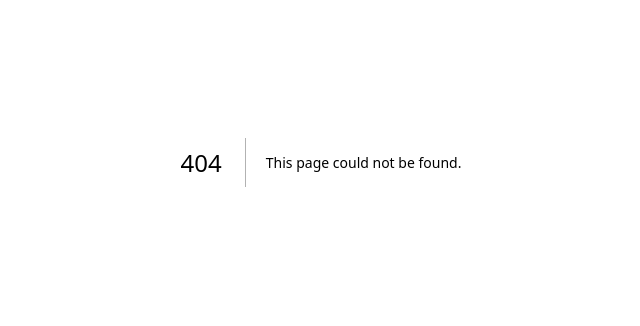
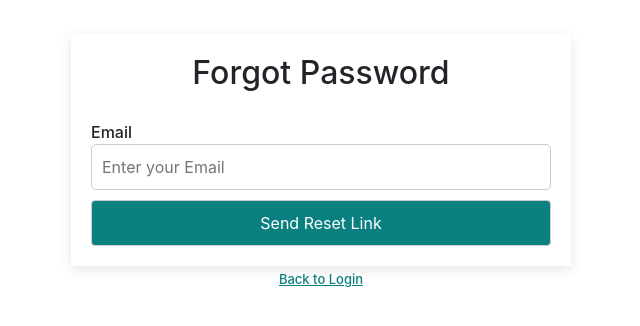
Before and after one commit to TringappsNet/sd-ui-ta-hub-next, a Next.js app: page /forget in a window 1280 px wide. Before the commit this address had no page. Shown: the part 238-564 px from the top of the page, without its empty margins (319-959 px from the left). Built offline with nearby package versions, Linux system fonts and the light colour scheme.

Commit message:
Signupvalidation

```diff
--- /dev/null
+++ b/app/forget/page.tsx
@@ -0,0 +1,95 @@
+"use client";
+import React, { useState } from "react";
+import CustomSnackbar from "../CustomSnackbar/CustomSnackbar";
+import '../styles/forget.css';
+
+interface User {
+  email: string;
+}
+
+const ForgotPassword: React.FC = () => {
+  const [openSnackbar, setOpenSnackbar] = useState(false);
+  const [snackbarMessage, setSnackbarMessage] = useState("");
+  const [snackbarVariant, setSnackbarVariant] = useState<"success" | "error">("success");
+  const [user, setUser] = useState<User>({ email: "" });
+
+  const handleEmailChange = (e: React.ChangeEvent<HTMLInputElement>) => {
+    setUser({ ...user, email: e.target.value });
+  };
+
+  const clear=()=>{
+    user.email="";
+  }
+  const validateForm = () => {
+    let isValid = true;
+    if (!user.email.trim()) {
+      handleSnackbarOpen("Please enter your email address.", "error");
+      isValid = false;
+    }
+    return isValid;
+  };
+
+  const onForgotPassword = async(event:any) => {
+    event.preventDefault();
+    if (validateForm()) {
+        try{
+            handleSnackbarOpen("Link send Succesfully!", "success");
+            clear();
+        } catch(error:any) {
+            handleSnackbarOpen(error.message, "error");
+
+        }
+    }
+  };
+
+  const handleSnackbarOpen = (message: string, variant: "success" | "error") => {
+    setSnackbarMessage(message);
+    setSnackbarVariant(variant);
+    setOpenSnackbar(true);
+  };
+
+  const handleSnackbarClose = () => {
+    setOpenSnackbar(false);
+  };
+
+  return (
+    <form>
+      <CustomSnackbar
+        open={openSnackbar}
+        message={snackbarMessage}
+        onClose={handleSnackbarClose}
+        variant={snackbarVariant}
+      />
+
+      <div className="card1">
+        <h2>Forgot Password</h2>
+
+        <label htmlFor="email" className="Email">
+          Email
+        </label>
+        <input
+          className="input-field"
+          id="email"
+          type="text"
+          name="email"
+          value={user.email}
+          onChange={handleEmailChange}
+          placeholder="Enter your Email"
+        />
+
+        <button onClick={onForgotPassword} className="button">
+          Send Reset Link
+        </button>
+
+      </div>
+      <div className="text-center">
+        <a href="/login" className="forget">
+          Back to Login
+        </a>
+      </div>
+
+    </form>
+  );
+};
+
+export default ForgotPassword;
--- a/app/login/page.tsx
+++ b/app/login/page.tsx
@@ -17,28 +17,35 @@ export default function LoginPage() {
   const [snackbarMessage, setSnackbarMessage] = useState("");
   const [snackbarVariant, setSnackbarVariant] = useState<"success" | "error">("success");
 
+
   const validateForm = () => {
     let isValid = true;
 
     if (!user.email.trim()) {
       handleSnackbarOpen("Email is required", "error");
       isValid = false;
+    } else if (!/^[\w-]+(\.[\w-]+)*@([\w-]+\.)+[a-zA-Z]{2,7}$/.test(user.email)) {
+      handleSnackbarOpen("Invalid email format", "error");
+      isValid = false;
     } else if (!user.password.trim()) {
       handleSnackbarOpen("Password is required", "error");
+      isValid = false;
+    } else if (user.password.length < 8) {
+      handleSnackbarOpen("Password must be at least 8 characters long", "error");
       isValid = false;
     }
 
     return isValid;
   };
-
   const onLogin = async (event: any) => {
     event.preventDefault();
     if (validateForm()) {
       try {
-        const response = await axios.post("/api/users/login", user);
-        console.log("Login success", response.data);
+        // const response = await axios.post("/api/users/login", user);
+        // console.log("Login success", response.data);
+        handleSnackbarOpen("Succesfully Login!!","success");
         toast.success("Login success");
-        router.push("/profile");
+        router.push("/form");
       } catch (error: any) {
         handleSnackbarOpen(error.message, "error");
       }
@@ -100,7 +107,7 @@ export default function LoginPage() {
           placeholder="Password"
         />
 
-        <a href="/signup" className="forget">
+        <a href="/forget" className="forget">
           Forget password?
         </a>
 
--- a/app/signup/page.tsx
+++ b/app/signup/page.tsx
@@ -1,5 +1,7 @@
 "use client";
 import React, { useState, SyntheticEvent, ChangeEvent } from "react";
+import { useRouter } from "next/navigation";
+
 import axios from "axios";
 import PhoneInput from 'react-phone-number-input';
 import 'react-phone-number-input/style.css';
@@ -8,6 +10,7 @@ import 'bootstrap/dist/css/bootstrap.css';
 import CustomSnackbar from "../CustomSnackbar/CustomSnackbar";
 
 export default function SignupPage() {
+    const router=useRouter();
     const [user, setUser] = useState({
         email: "",
         password: "",
@@ -31,32 +34,29 @@ export default function SignupPage() {
 
         if (!user.username.trim()) {
           isValid = false;
-            handleSnackbarOpen("Username cannot be empty!", "error");
-        }
-        else if (!user.email.trim()) {
+          handleSnackbarOpen("Username required!", "error");
+        } else if (!user.email.trim()) {
           isValid = false;
-            handleSnackbarOpen("Email cannot be empty!", "error");
+          handleSnackbarOpen("Email required!", "error");
+        } else if (!/^[\w-]+(\.[\w-]+)*@([\w-]+\.)+[a-zA-Z]{2,7}$/.test(user.email)) {
+          isValid = false;
+          handleSnackbarOpen("Invalid email format", "error");
+        } else if (!user.phone.trim()) {
+          isValid = false;
+          handleSnackbarOpen("Phone required!", "error");
 
-        }
-        else if (!user.phone.trim()) {
+        } else if (!user.password.trim()) {
           isValid = false;
-            handleSnackbarOpen("Phone cannot be empty!", "error");
-
-        }
-        else if (!user.password.trim()) {
+          handleSnackbarOpen("Password required!", "error");
+        } else if (!user.confirmpassword.trim()) {
           isValid = false;
-            handleSnackbarOpen("Password cannot be empty!", "error");
-
-        }
-        else if (!user.confirmpassword.trim()) {
+          handleSnackbarOpen("Confirm Password required!", "error");
+        } else if (user.password.trim() !== user.confirmpassword.trim()) {
           isValid = false;
-            handleSnackbarOpen("Confirmpassword cannot be empty!", "error");
-
-        }
-        else if (user.password.trim() !== user.confirmpassword.trim()) {
+          handleSnackbarOpen("Passwords do not match!", "error");
+        } else if (user.password.length < 8) {
           isValid = false;
-            handleSnackbarOpen("Password cannot be match!", "error");
-
+          handleSnackbarOpen("Password must be at least 8 characters long", "error");
         }
 
         return isValid;
@@ -70,8 +70,12 @@ export default function SignupPage() {
                 handleSnackbarOpen("Successfully Registered!!!", "success");
                 clear();
                 console.log("Register Success");
-            } catch (error) {
-                console.error("Signup error:", error);
+                router.push('/login');
+
+            } catch (error:any) {
+                // console.error("Signup error:", error);
+                handleSnackbarOpen(error.message, "error");
+
             } finally {
                 setLoading(false);
             }
@@ -109,7 +113,7 @@ export default function SignupPage() {
                     value={user.username}
                     onChange={(e) => setUser({ ...user, username: e.target.value })}
                     placeholder="Enter your username"
-                    style={{ borderColor: (formSubmitted && !user.username.trim()) ? "red" : "" }}
+                    style={{ borderColor: (formSubmitted && !user.username.trim()) ? "grey" : "" }}
                 />
                 <label htmlFor="email">Email</label>
                 <input
@@ -119,7 +123,7 @@ export default function SignupPage() {
                     value={user.email}
                     onChange={(e) => setUser({ ...user, email: e.target.value })}
                     placeholder="Enter your email"
-                    style={{ borderColor: (formSubmitted && !user.email.trim()) ? "red" : "" }}
+                    style={{ borderColor: (formSubmitted && !user.email.trim()) ? "grey" : "" }}
                 />
 
                 <label htmlFor="phone">Phone Number</label>
@@ -129,7 +133,7 @@ export default function SignupPage() {
                     placeholder="Enter your phone number"
                     value={user.phone}
                     onChange={handlePhoneChange}
-                    style={{ borderColor: (formSubmitted && !user.phone.trim()) ? "red" : "" }}
+                    style={{ borderColor: (formSubmitted && !user.phone.trim()) ? "grey" : "" }}
                 />
 
                 <label htmlFor="password">Password</label>
@@ -140,7 +144,7 @@ export default function SignupPage() {
                     value={user.password}
                     onChange={(e) => setUser({ ...user, password: e.target.value })}
                     placeholder="Enter your password"
-                    style={{ borderColor: (formSubmitted && !user.password.trim()) ? "red" : "" }}
+                    style={{ borderColor: (formSubmitted && !user.password.trim()) ? "grey" : "" }}
                 />
                 <label htmlFor="confirmpassword">Confirm Password</label>
                 <input
@@ -150,7 +154,7 @@ export default function SignupPage() {
                     value={user.confirmpassword}
                     onChange={(e) => setUser({ ...user, confirmpassword: e.target.value })}
                     placeholder="Confirm your password"
-                    style={{ borderColor: (formSubmitted && !user.confirmpassword.trim()) ? "red" : "" }}
+                    style={{ borderColor: (formSubmitted && !user.confirmpassword.trim()) ? "grey" : "" }}
                 />
                 <button
                     onClick={onSignup}
--- /dev/null
+++ b/app/styles/forget.css
@@ -0,0 +1,78 @@
+
+h2 {
+    text-align: center;
+  }
+  .error {
+    color: red;
+  }
+
+  form{
+    width: 100vw;
+    height: 100vh;
+    display: flex;
+    flex-direction: column;
+    justify-content: center;
+    /* justify-content: space-evenly; */
+    align-items: center;
+    margin: 0;
+    font-weight: 500;
+    /* background-color: #0a8080; */
+    font-family: -apple-system,system-ui,BlinkMacSystemFont,"Segoe UI",Roboto,"Helvetica Neue",Arial,sans-serif ;
+  }
+
+  .card1 {
+    min-height: 200px;
+    box-shadow: rgba(0, 0, 0, 0.1) 0px 4px 12px;
+      padding: 20px;
+    width: 50%;
+    max-width: 500px;
+    margin: 0 auto;
+    background-color: #ffffff;
+  }
+  @media screen and (max-width: 768px) {
+    .card1 {
+      width: 90%;
+    }
+  }
+
+  @media screen and (max-width: 576px) {
+    .card1 {
+      width: 100%;
+    }
+  }
+
+  .Email{
+    padding-top: 20px;
+  }
+  .input-field {
+    padding: 10px;
+    margin-bottom: 10px;
+    border: 1px solid #ccc;
+    border-radius: 5px;
+    width: 100%;
+  }
+
+  .button {
+    padding: 10px;
+    border: 1px solid #ccc;
+    border-radius: 4px;
+    background-color: #0a8080;
+    color: #fff;
+    cursor: pointer;
+    width: 100%;
+  }
+
+  .button:hover {
+    background-color: #005961;
+    border-color: #005961;
+  }
+
+  .forget{
+    color: #0a8080;
+  }
+
+  .text-center>a{
+    text-align: center;
+    color: #0a8080;
+    font-size:small;
+  }
```
Also changed, not shown: app/styles/signup.css (+8 -0 lines). Lines whose indentation alone changed are shown as unchanged.
